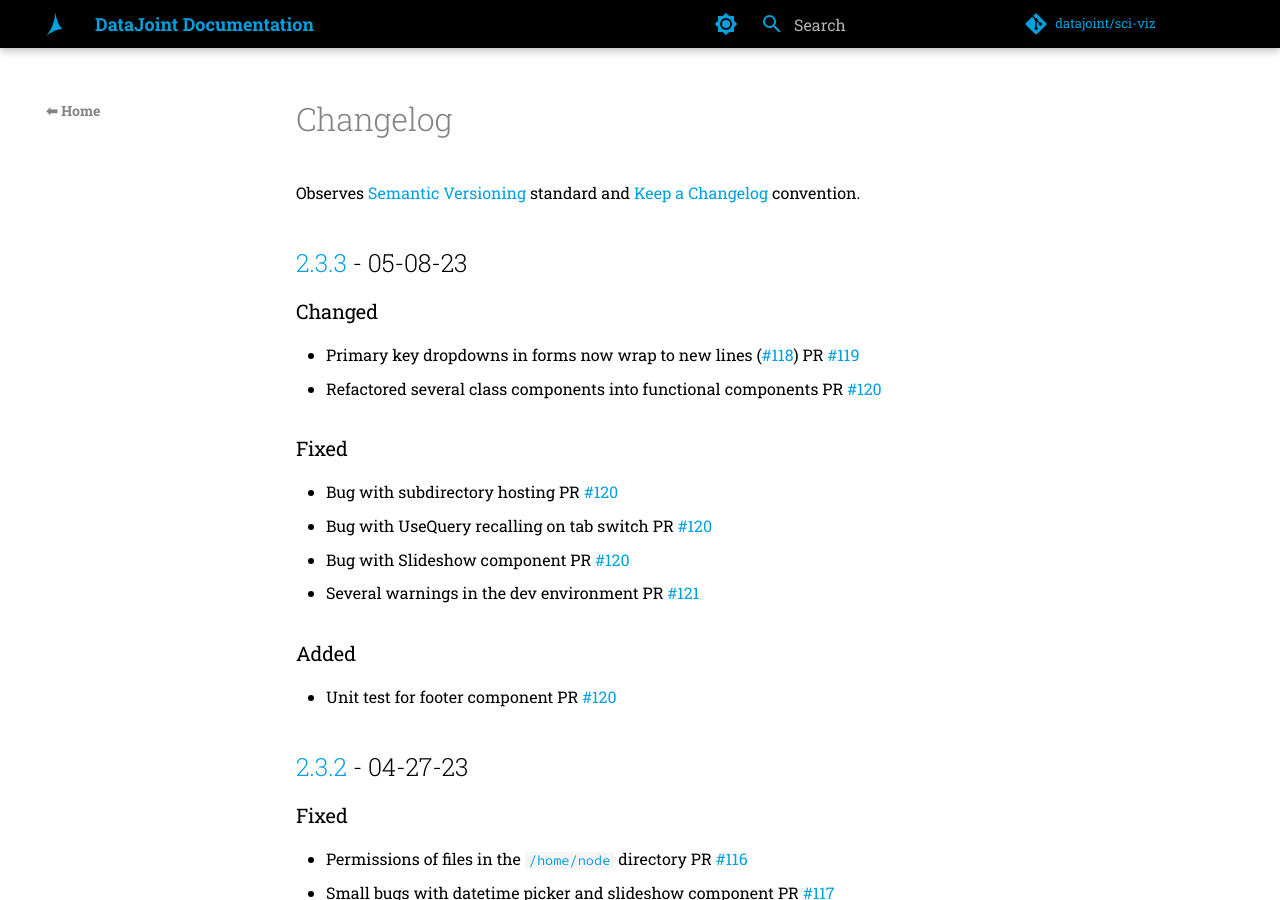
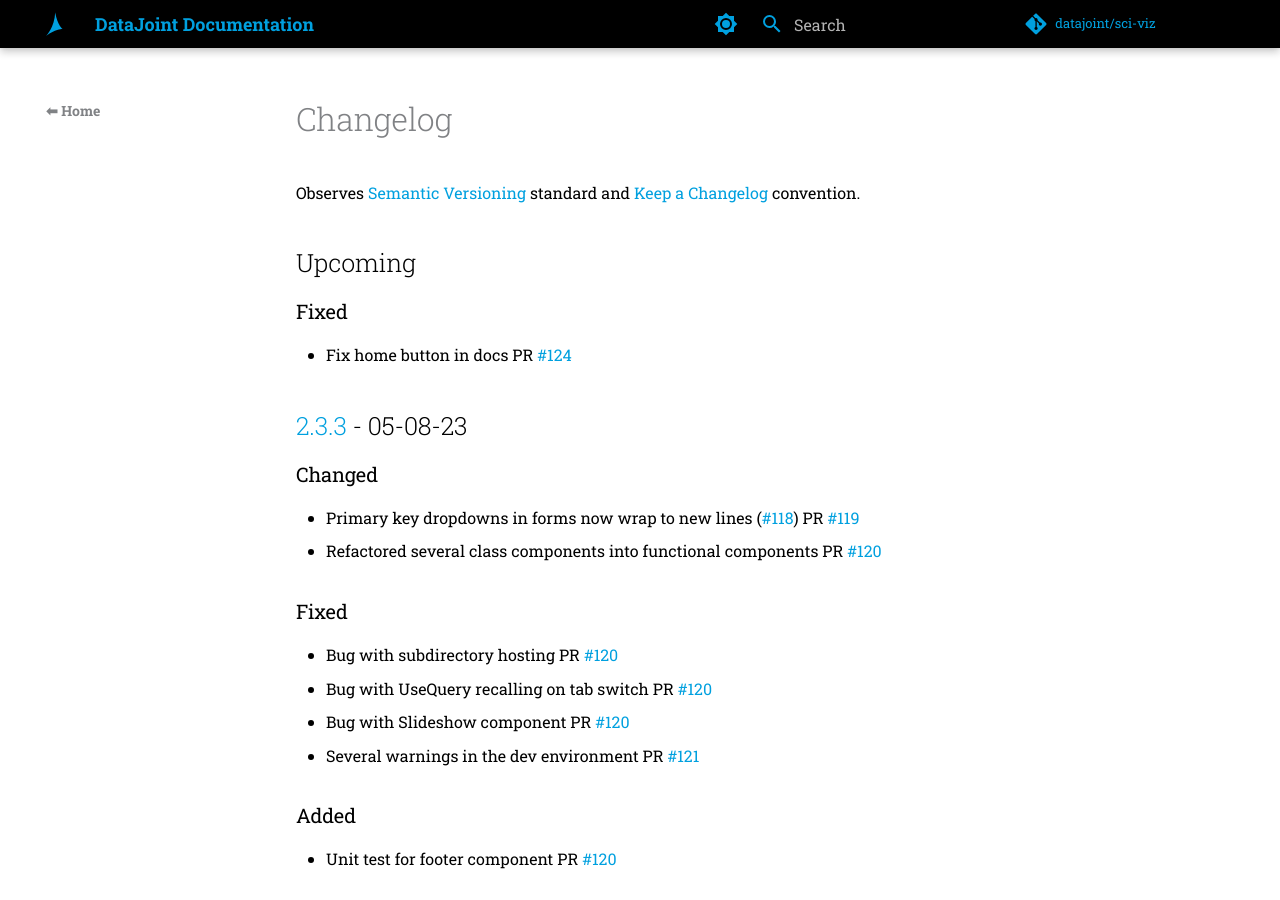
Before and after one commit to datajoint/sci-viz, an MkDocs documentation site: the page built from docs/src/changelog.md, in a window 1280 px wide and 900 px high. Built offline with MkDocs 1.6.1 and Material for MkDocs 9.7.7, drawn with Linux system fonts in a browser that asks for light colours; comment, search, counter and statistics services are not loaded; the version menu is left out.

Commit message:
Update changelog

```diff
--- a/docs/src/changelog.md
+++ b/docs/src/changelog.md
@@ -1,6 +1,12 @@
 # Changelog
 
 Observes [Semantic Versioning](https://semver.org/spec/v2.0.0.html) standard and [Keep a Changelog](https://keepachangelog.com/en/1.0.0/) convention.
+
+## Upcoming
+
+### Fixed
+
+- Fix home button in docs PR [#124](https://github.com/datajoint/sci-viz/pull/124)
 
 ## [2.3.3] - 05-08-23
 
```
